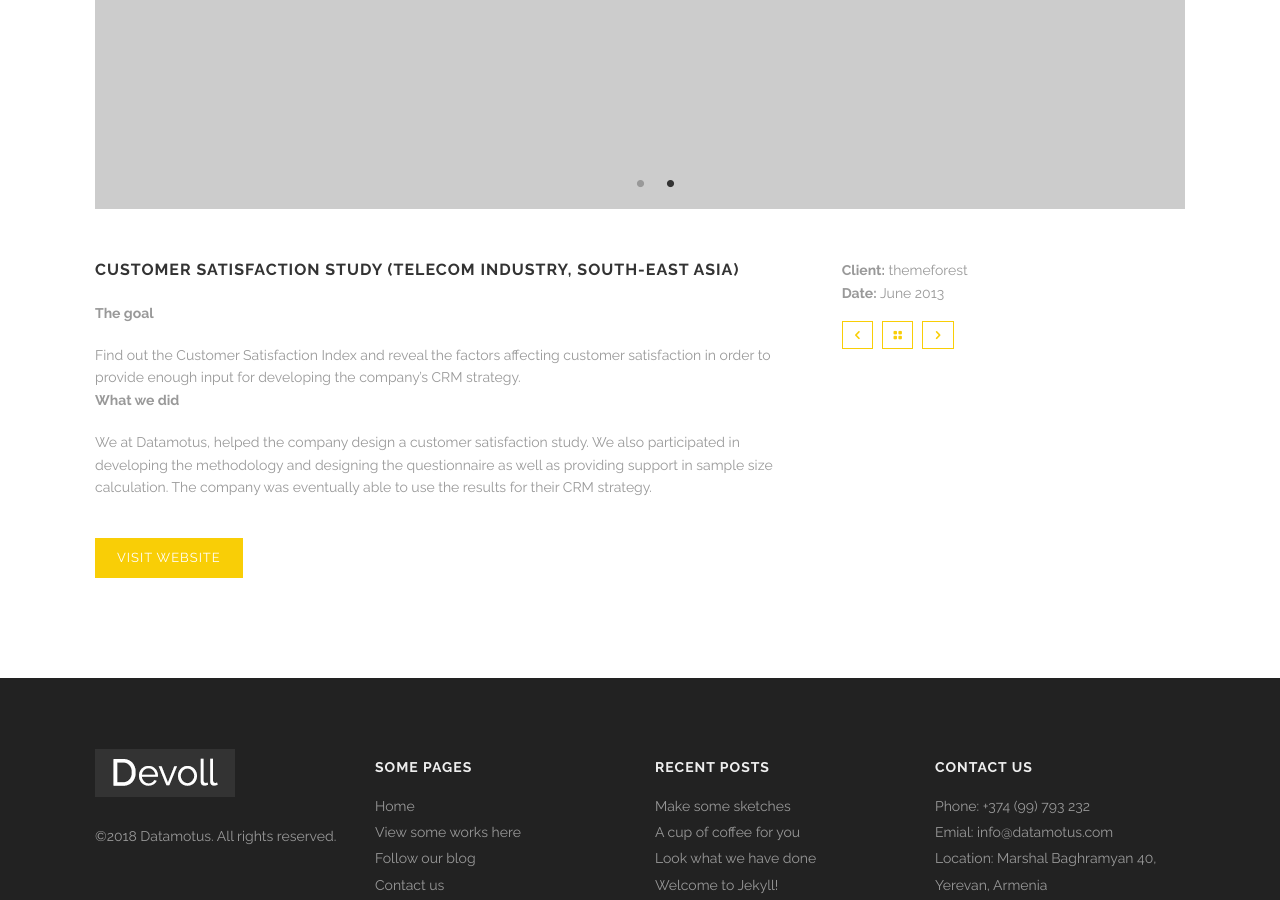
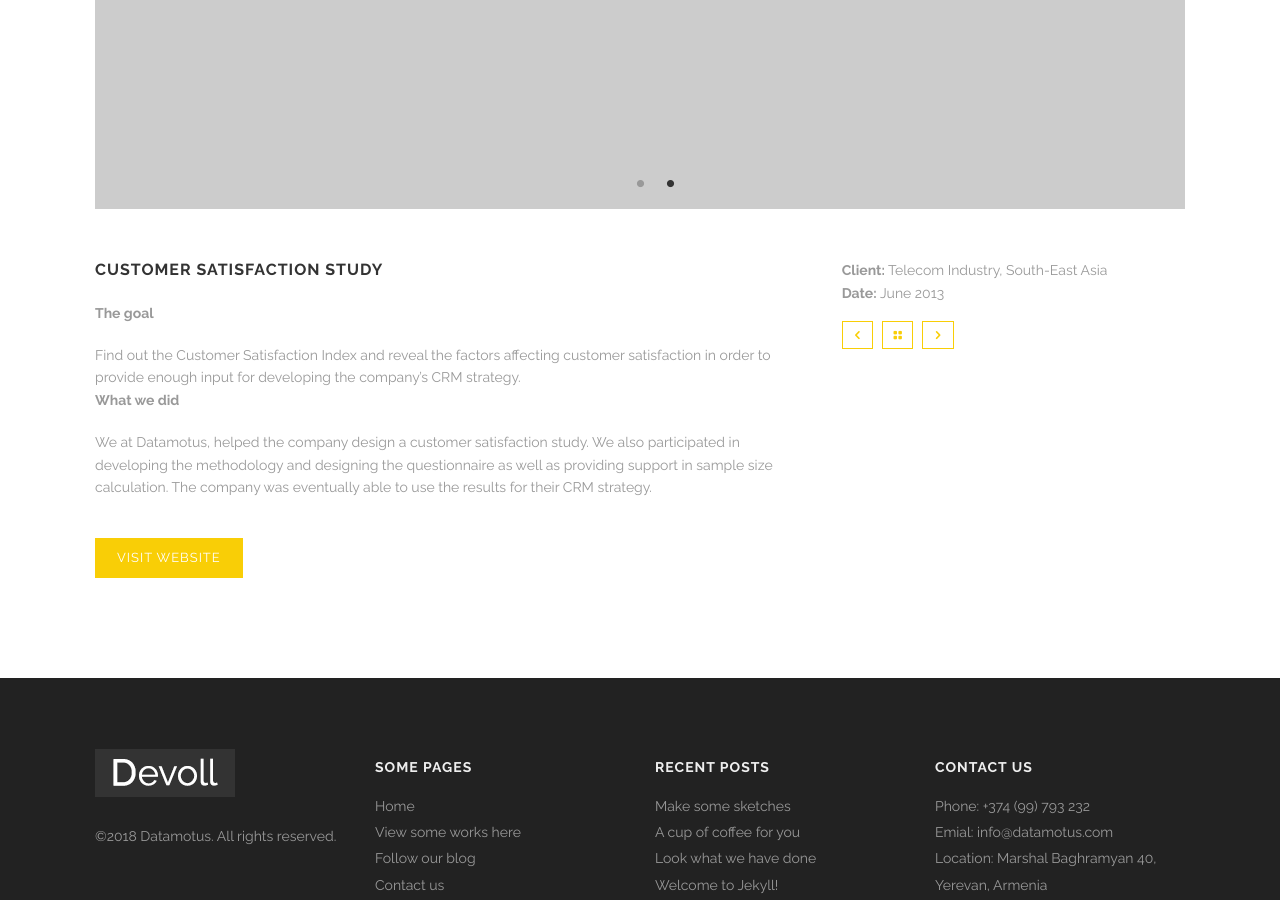
Before and after one commit to Habet/datamotus.github.io, a Jekyll site: the page built from portfolio-item.html, in a window 1280 px wide and 900 px high, scrolled down 870 px. Built offline with Jekyll 4.4.1, drawn with Linux system fonts in a browser that asks for light colours; some of the changed lines change nothing that is shown.

Commit message:
Update portfolio-item.html

```diff
--- a/portfolio-item.html
+++ b/portfolio-item.html
@@ -34,7 +34,7 @@ section_id: portfolio
   <div class='spacing'></div>
   <div class='row'>
     <div class='large-8 columns'>
-      <h3>Customer Satisfaction Study (Telecom Industry, South-East Asia)   </h3>
+      <h3>Customer Satisfaction Study   </h3>
       <p>
         <p><b>The goal</b></p>
         Find out the Customer Satisfaction Index and reveal the factors affecting customer satisfaction in order to provide enough input for developing the company’s CRM strategy.
@@ -49,7 +49,7 @@ section_id: portfolio
       <ul class='info'>
         <li>
           <strong>Client:</strong>
-          themeforest
+          Telecom Industry, South-East Asia
         </li>
         <li>
           <strong>Date:</strong>
```
